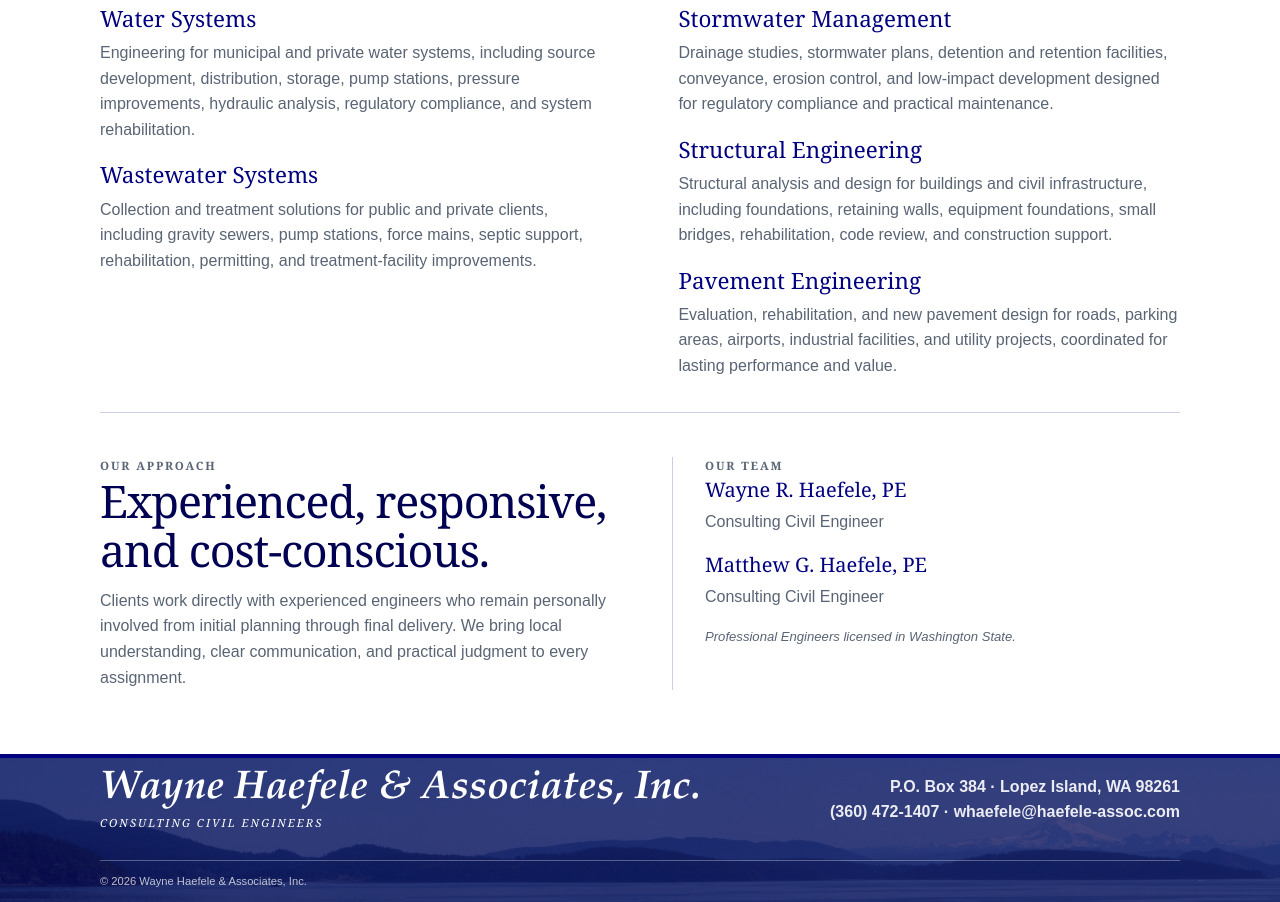
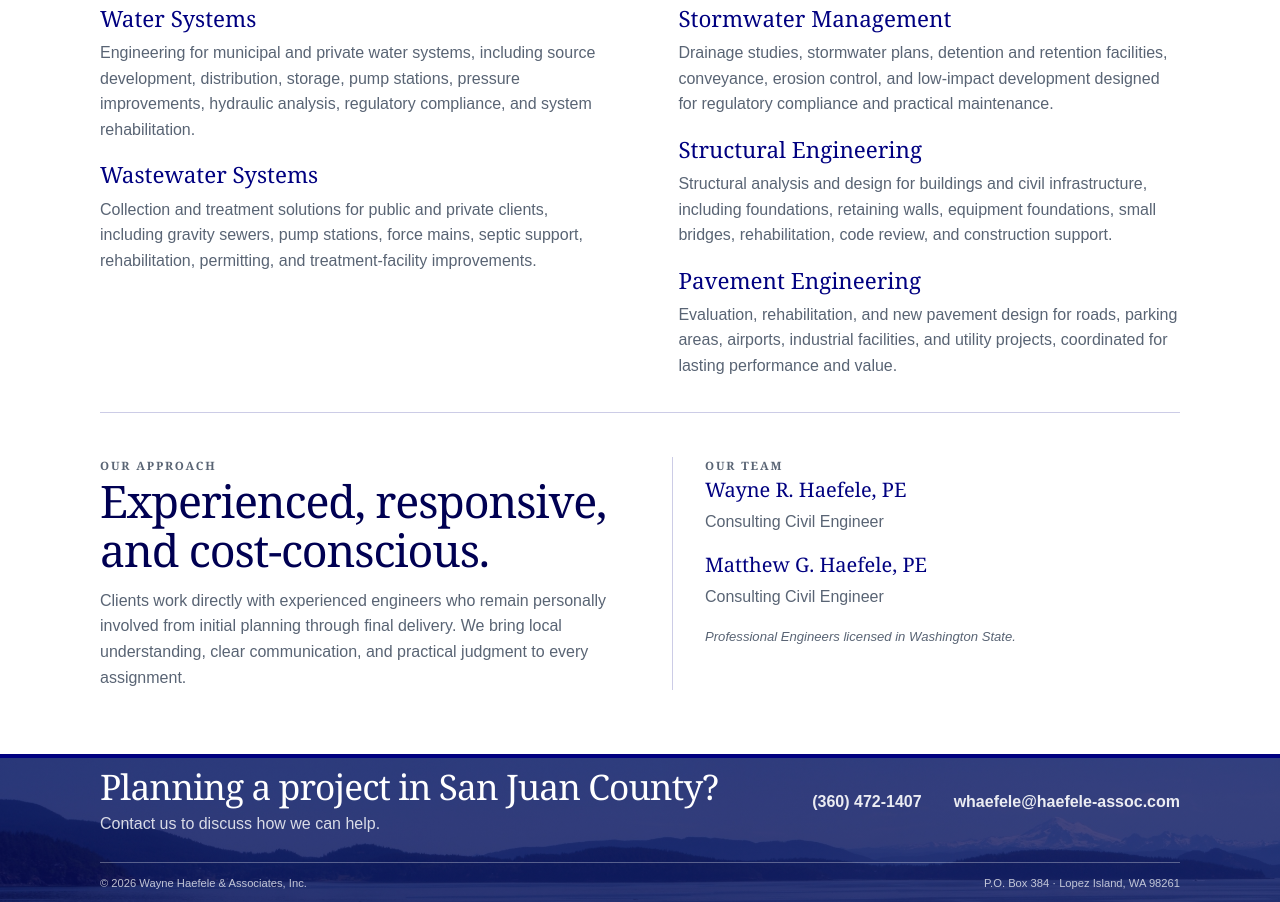
Before and after one commit to haefelmg/WHA2026, a website built with Vite: page index.html in a window 1280 px wide. Shown: the part 997-1899 px from the top of the page. Built offline with nearby package versions, Linux system fonts and the light colour scheme.

Commit message:
Refine website layout and branding

```diff
--- a/index.html
+++ b/index.html
@@ -48,7 +48,7 @@
         <div class="header-contact" aria-label="Contact information">
           <span>whaefele@haefele-assoc.com</span>
           <span>(360) 472-1407</span>
-          <span>www.haefele-assoc.com</span>
+          <span>P.O. Box 384 · Lopez Island, WA 98261</span>
         </div>
       </div>
     </header>
@@ -159,15 +159,18 @@
 
     <footer class="site-footer">
       <div class="container footer-inner">
-        <div class="brand brand--footer">
-          <span class="brand__name">Wayne Haefele &amp; Associates, Inc.</span>
-          <span class="brand__descriptor">Consulting Civil Engineers</span>
+        <div class="footer-cta">
+          <h2>Planning a project in San Juan County?</h2>
+          <p>Contact us to discuss how we can help.</p>
         </div>
         <div class="footer-contact">
-          <span>P.O. Box 384 · Lopez Island, WA 98261</span>
-          <span>(360) 472-1407 · whaefele@haefele-assoc.com</span>
+          <span>(360) 472-1407</span>
+          <span>whaefele@haefele-assoc.com</span>
         </div>
-        <p class="copyright">&copy; <span data-year></span> Wayne Haefele &amp; Associates, Inc.</p>
+        <div class="footer-meta">
+          <p class="copyright">&copy; <span data-year></span> Wayne Haefele &amp; Associates, Inc.</p>
+          <p>P.O. Box 384 · Lopez Island, WA 98261</p>
+        </div>
       </div>
     </footer>
 
--- a/src/style.css
+++ b/src/style.css
@@ -201,16 +201,34 @@
   align-items: center;
   gap: 1.5rem 3rem;
 }
-.brand--footer { color: var(--white); }
 .footer-contact { color: rgba(255, 255, 255, 0.9); }
-.copyright {
+.footer-contact {
+  flex-direction: row;
+  flex-wrap: wrap;
+  justify-content: flex-end;
+  gap: 0.5rem 2rem;
+}
+.footer-cta h2 {
+  margin-bottom: 0.35rem;
+  color: var(--white);
+  font-size: clamp(1.55rem, 3vw, 2.2rem);
+}
+.footer-cta p {
+  margin-bottom: 0;
+  color: rgba(255, 255, 255, 0.82);
+}
+.footer-meta {
   grid-column: 1 / -1;
-  margin: -1rem 0 0;
+  display: flex;
+  justify-content: space-between;
+  gap: 1.5rem;
+  margin-top: -1rem;
   padding-top: 0.75rem;
   border-top: 1px solid rgba(255, 255, 255, 0.3);
   color: rgba(255, 255, 255, 0.72);
   font-size: 0.7rem;
 }
+.footer-meta p { margin: 0; }
 
 :focus-visible { outline: 3px solid #78bdf2; outline-offset: 3px; }
 
@@ -234,8 +252,8 @@
   .service-text { columns: 1; }
   .lower-grid > article:nth-child(2) { padding: 1.75rem 0 0; border-top: 1px solid var(--rule); border-left: 0; }
   .footer-inner { grid-template-columns: 1fr; padding-block: 2rem; }
-  .footer-contact { text-align: left; }
-  .copyright { grid-column: auto; margin-top: 0; }
+  .footer-contact { justify-content: flex-start; text-align: left; }
+  .footer-meta { grid-column: auto; margin-top: 0; }
 }
 
 @media (prefers-reduced-motion: reduce) {
```
